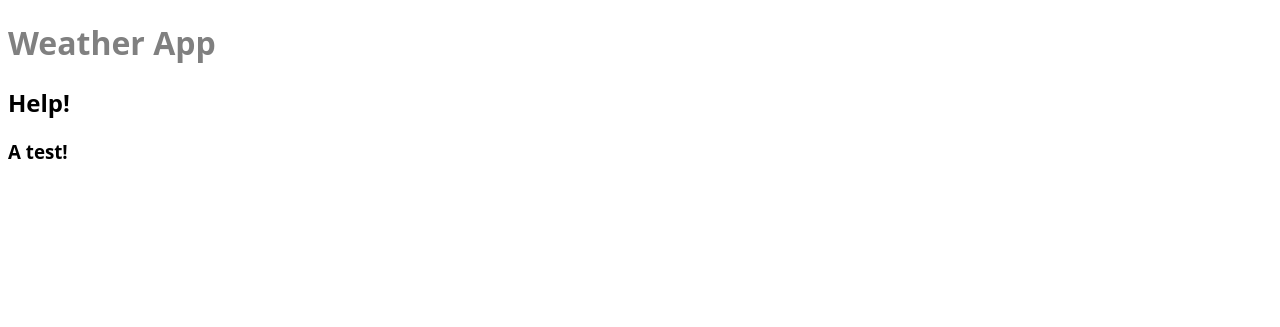
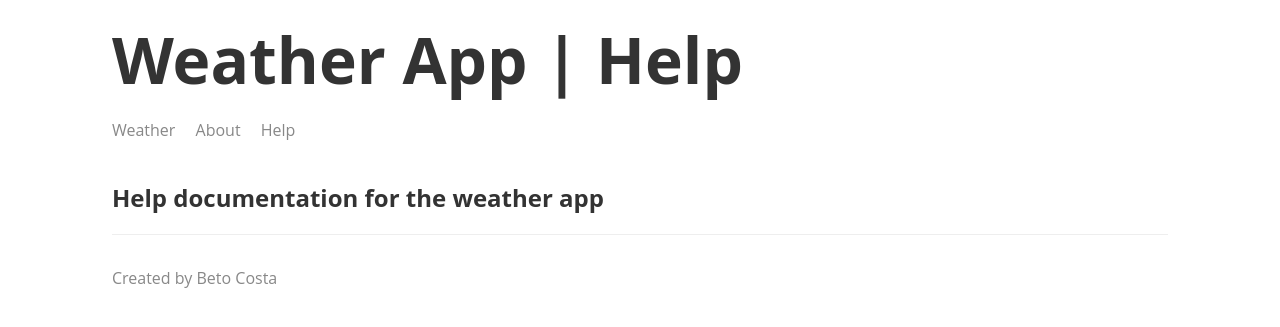
Before and after one commit to betocostadev/nodejs-udemy, a Node server app: page /help in a window 1280 px wide. Shown: the top 327 px of the page. Run offline with Node 20, Linux system fonts and the light colour scheme; some libraries are stand-ins or nearby versions.

Commit message:
adding some style

```diff
--- a/web-server/public/css/styles.css
+++ b/web-server/public/css/styles.css
@@ -16,10 +16,35 @@ img, embed, object, video {
   max-width: 100%;
 }
 
-.img-small {
-  max-width: 20%;
+body {
+  color: #333;
+  max-width: 85vw;
+  margin: 0 auto;
+  padding: 0 1rem;
+}
+
+header {
+  margin: 1rem 0 2.5rem 0;
+}
+
+header a {
+  color: #888;
+  margin: 0.5rem 1rem 0.5rem 0;
+  text-decoration: none;
+}
+
+footer {
+  color: #888;
+  border-top: 1px solid #eee;
+  margin: 1rem 0 0 0;
+  padding: 1rem 0;
 }
 
 h1 {
-  color: grey;
+  font-size: 4rem;
+  margin: 1rem 0;
 }
+
+.profile-picture {
+  max-width: 20vw;
+}
--- a/web-server/src/app.js
+++ b/web-server/src/app.js
@@ -3,6 +3,9 @@
 // app.com - root route
 // app.com/help - help route
 // etc
+
+// ATTENTION: After configuring hbs, use the command:
+// nodemon src/'appname' -e js,hbs | This will make it look for hbs files
 
 // req = request | res = response
 // app.get('index', () => {}) - What we will serve. Let's say index.html or data.json
@@ -10,16 +13,25 @@
 // To access some files, express will need to know the path (absolute)
 const path = require('path')
 const express = require('express')
+const hbs = require('hbs')
 
 // console.log(__filename)
 // console.log(path.join(__dirname, '../public'));
 const app = express()
+// Define paths for express:
 const publicDirPath = path.join(__dirname, '../public')
+// Views Path. A customizable path for views. Not making it, express with hbs will look for the views folder by default. (./views), in this case, we are using it inside the templates folder.
+const viewsPath = path.join(__dirname, '../templates/views')
+const partialsPath = path.join(__dirname, '../templates/partials')
 
 // Set express to work with HBS templating engine
-// Must use a views folder with the hbs files
+// Must use a views folder with the hbs files, or use the approach below
+// Set another path for the custom templates folder:
 app.set('view engine', 'hbs')
-// Customize the server with app.use()
+app.set('views', viewsPath)
+hbs.registerPartials(partialsPath)
+
+// Customize the server with app.use() - Setupt static directory to serve
 app.use(express.static(publicDirPath))
 
 /* // Not needed any more since we are serving the files, just for show:
@@ -31,19 +43,21 @@ app.get('/about', (req, res) => {
 app.get('', (req, res) => {
   res.render('index', {
     title: 'Weather App',
-    name: 'Beto'
+    name: 'Beto Costa'
   })
 })
 
 app.get('/about', (req, res) => {
   res.render('about', {
-    title: 'Weather App',
+    title: 'Weather App | About me',
+    name: 'Beto Costa'
   })
 })
 
 app.get('/help', (req, res) => {
   res.render('help', {
-    title: 'Weather App',
+    title: 'Weather App | Help',
+    name: 'Beto Costa'
   })
 })
 
@@ -54,6 +68,23 @@ app.get('/weather', (req, res) => {
   });
 })
 
+app.get('/help/*', (req, res) => {
+  res.render('404', {
+    title: '404 | Page not found',
+    errorMessage: 'Help article not found!',
+    name: 'Beto Costa'
+  })
+})
+
+// Last app.get: For 404 pages. Must be the last, because it will be used as a fallback.
+app.get('*', (req, res) => {
+  res.render('404', {
+    title: '404 | Page not found',
+    errorMessage: 'The page you are looking for does not exist',
+    name: 'Beto Costa'
+  })
+})
+
 // Start the server
 app.listen(3000, () => {
   console.log(`Server is up on port 3000.`)
--- /dev/null
+++ b/web-server/templates/partials/footer.hbs
@@ -0,0 +1,3 @@
+<footer>
+  <p>Created by {{name}}</p>
+</footer>
--- /dev/null
+++ b/web-server/templates/partials/header.hbs
@@ -0,0 +1,6 @@
+<header>
+  <h1>{{title}}</h1>
+  <a href="/">Weather</a>
+  <a href="/about">About</a>
+  <a href="/help">Help</a>
+</header>
--- a/web-server/views/help.hbs
+++ b/web-server/templates/views/404.hbs
@@ -5,11 +5,15 @@
   <meta name="viewport" content="width=device-width, initial-scale=1.0">
   <meta http-equiv="X-UA-Compatible" content="ie=edge">
   <link rel="stylesheet" href="./css/styles.css">
-  <title>Weather App | Help</title>
+  <script src="./js/app.js" async></script>
+  <title>Weather App</title>
 </head>
 <body>
-  <h1>{{title}}</h1>
-  <h2>Help!</h2>
-  <h3>A test!</h3>
+  {{>header}}
+  <section>
+    <p>{{errorMessage}}</p>
+    <p>Back to <a href="/">Weather app</a>.</p>
+  </section>
+  {{>footer}}
 </body>
 </html>
--- a/web-server/views/about.hbs
+++ b/web-server/templates/views/help.hbs
@@ -5,11 +5,11 @@
   <meta name="viewport" content="width=device-width, initial-scale=1.0">
   <meta http-equiv="X-UA-Compatible" content="ie=edge">
   <link rel="stylesheet" href="./css/styles.css">
-  <title>About</title>
+  <title>Weather App | Help</title>
 </head>
 <body>
-  <h1>{{title}}</h1>
-  <h2>About</h2>
-  <img class="img-small" src="./img/profile-01.jpeg" alt="Beto Costa's profile picture">
+  {{>header}}
+  <h2>Help documentation for the weather app</h2>
+  {{>footer}}
 </body>
 </html>
--- a/web-server/views/index.hbs
+++ b/web-server/templates/views/index.hbs
@@ -9,7 +9,7 @@
   <title>Weather App</title>
 </head>
 <body>
-  <h1>{{title}}</h1>
-  <h2>Created by {{name}}</h2>
+  {{>header}}
+  {{>footer}}
 </body>
 </html>
```
Also changed, not shown: web-server/templates/views/about.hbs (added, +17 -0 lines).
